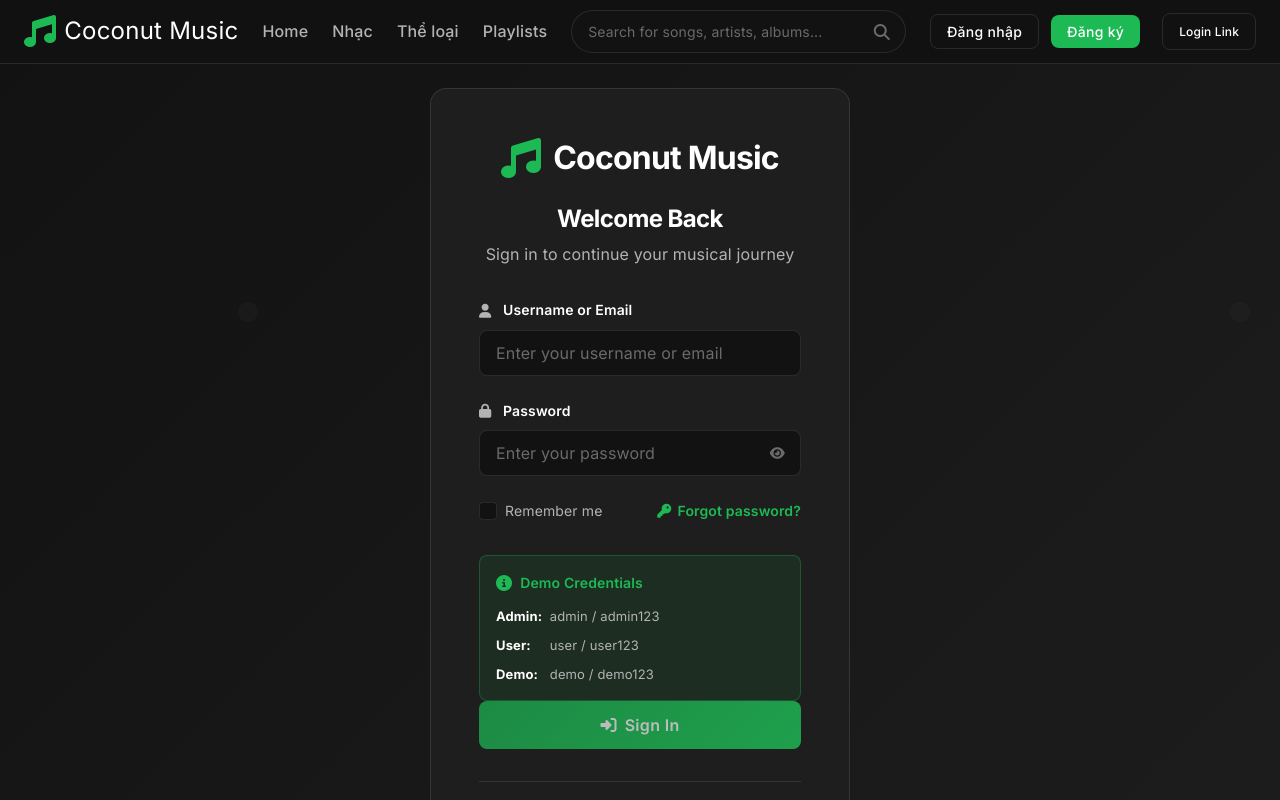
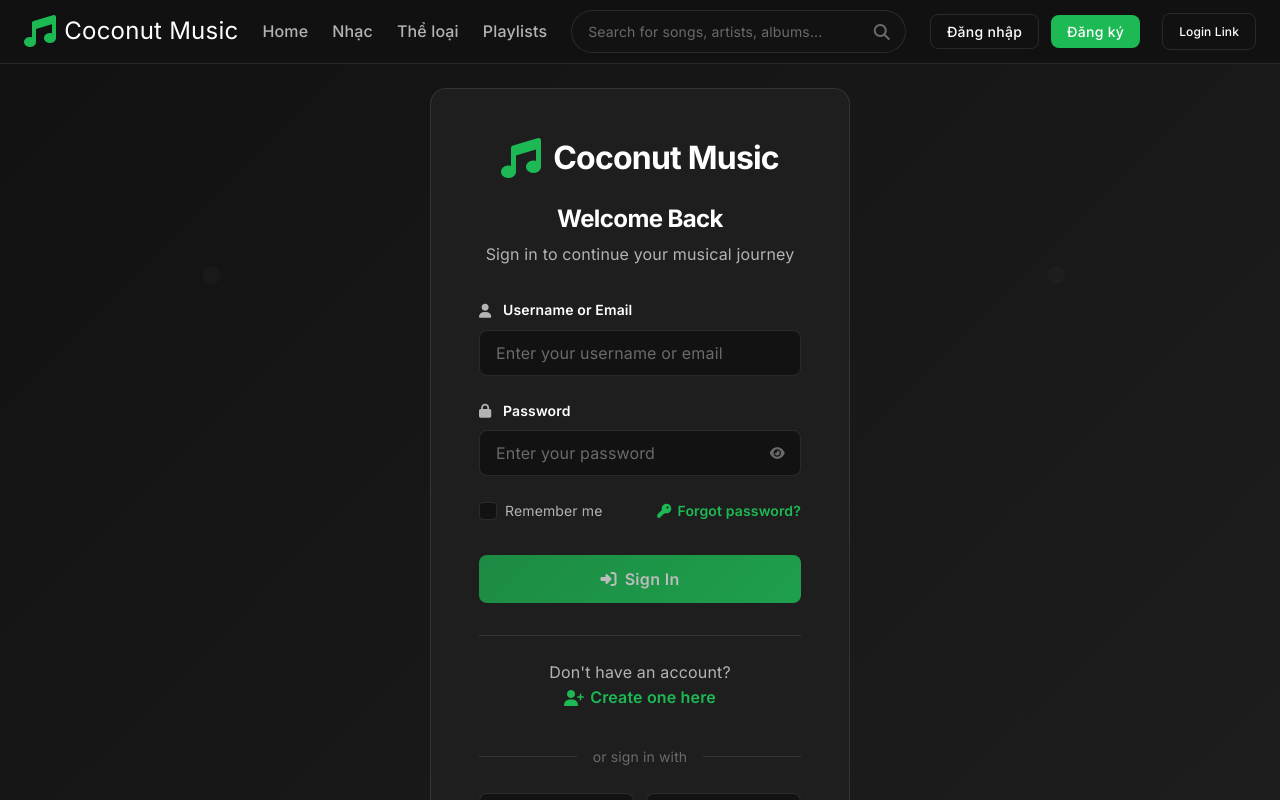
Before and after one commit to DoNgocHieu/coconut-angular-springboot, an Angular app in the folder frontend/: page /auth/login in a window 1280 px wide. Built offline with nearby package versions, Linux system fonts and the light colour scheme.

Commit message:
Remove demo credentials from login component
Removed demo credentials section from login component.

```diff
--- a/frontend/src/app/features/auth/login/login.component.html
+++ b/frontend/src/app/features/auth/login/login.component.html
@@ -85,23 +85,6 @@
 				{{ errorMessage }}
 			</div>
 
-			<div class="demo-credentials">
-				<div class="demo-header">
-					<i class="fas fa-info-circle"></i>
-					Demo Credentials
-				</div>
-				<div class="demo-list">
-					<div class="demo-item">
-						<strong>Admin:</strong> admin / admin123
-					</div>
-					<div class="demo-item">
-						<strong>User:</strong> user / user123
-					</div>
-					<div class="demo-item">
-						<strong>Demo:</strong> demo / demo123
-					</div>
-				</div>
-			</div>
 			<button
 				type="submit"
 				class="btn btn-primary"
```
